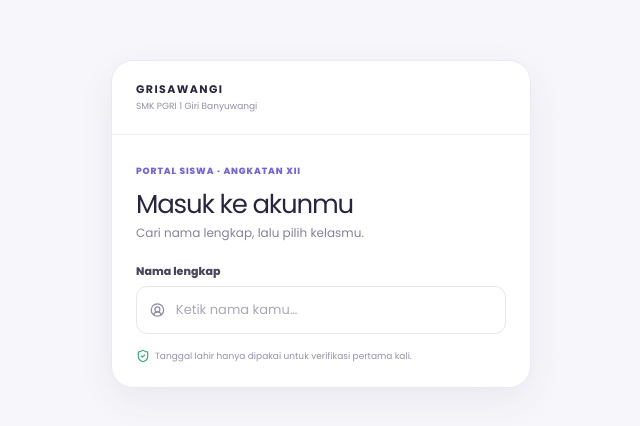
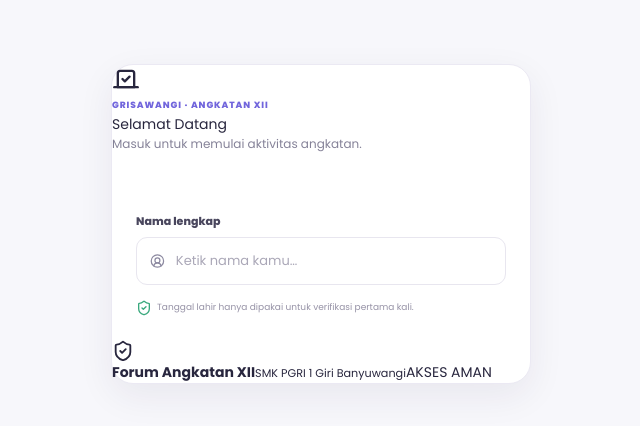
Before and after one commit to ItzMeFah/grisawangi-xii-portal, a Next.js app: page / in a window 1280 px wide. Shown: the part 176-602 px from the top of the page, without its empty margins (319-959 px from the left). Built offline with nearby package versions, Linux system fonts and the light colour scheme.

Commit message:
Restyle student login welcome screen

```diff
--- a/app/portal.tsx
+++ b/app/portal.tsx
@@ -236,10 +236,13 @@ function Login({ onSubmit }: { onSubmit: (s: AuthStudent) => void }) {
     } finally { setBusy(false); }
   };
   return <main className="auth-screen"><section className="auth-card">
-    <div className="auth-brand"><span><b>GRISAWANGI</b><small>SMK PGRI 1 Giri Banyuwangi</small></span></div>
+    <header className="auth-welcome">
+      <span className="auth-app-icon"><Vote size={28}/></span>
+      <span className="auth-kicker">GRISAWANGI · ANGKATAN XII</span>
+      <h1>Selamat Datang</h1>
+      <p className="auth-subtitle">{!selected?"Masuk untuk memulai aktivitas angkatan.":verified?"Identitas terverifikasi. Buat password untuk akunmu.":accounts[selected.id]?"Masukkan password akunmu untuk melanjutkan.":"Pilih tanggal lahir untuk verifikasi pertama kali."}</p>
+    </header>
     <div className="auth-content">
-      <span className="auth-kicker">PORTAL SISWA · ANGKATAN XII</span>
-      <h1>Masuk ke akunmu</h1><p className="auth-subtitle">{!selected?"Cari nama lengkap, lalu pilih kelasmu.":verified?"Identitas cocok. Buat password untuk akunmu.":accounts[selected.id]?"Masukkan password akunmu untuk melanjutkan.":"Pertama kali masuk? Verifikasi tanggal lahir, lalu buat password."}</p>
       <div className="auth-field"><label htmlFor="student-search">Nama lengkap</label><div className="auth-input-wrap"><CircleUserRound size={18}/><input id="student-search" autoComplete="off" value={query} onChange={e => { setQuery(e.target.value); setSelected(null); setVerified(null); setMessage(""); }} placeholder="Ketik nama kamu…"/><button type="button" className="auth-clear" aria-label="Hapus nama" onClick={()=>{setQuery("");setSelected(null);setVerified(null);}}>{selected&&<X size={16}/>}</button></div>
       {matches.length>0&&<div className="auth-results">{matches.map(s=><button type="button" key={s.id} onClick={()=>choose(s)} className="auth-result"><span className="result-avatar">{s.nama.trim().slice(0,1)}</span><span><b>{s.nama}</b><small>{s.kelas} · NISN •••• {s.nisnAkhir}</small></span><ChevronRight size={17}/></button>)}</div>}
       </div>
@@ -248,8 +251,9 @@ function Login({ onSubmit }: { onSubmit: (s: AuthStudent) => void }) {
       {selected&&!verified&&!accounts[selected.id]&&<><div className="auth-field"><label>Tanggal lahir <span>untuk verifikasi pertama kali · tahun tidak perlu</span></label><div className="auth-birth-row"><div className="auth-input-wrap"><CalendarDays size={17}/><select aria-label="Bulan lahir" value={birthMonth} onChange={e=>{setBirthMonth(e.target.value);setBirthDay("");}}><option value="">Bulan</option>{["Januari","Februari","Maret","April","Mei","Juni","Juli","Agustus","September","Oktober","November","Desember"].map((month,i)=><option key={month} value={String(i+1)}>{month}</option>)}</select></div><div className="auth-input-wrap"><span className="birth-day-icon">#</span><select aria-label="Tanggal lahir" value={birthDay} onChange={e=>setBirthDay(e.target.value)} disabled={!birthMonth}><option value="">Tanggal</option>{Array.from({length:birthMonth?new Date(2000,Number(birthMonth),0).getDate():0},(_,i)=>String(i+1)).map(day=><option key={day} value={day}>{day}</option>)}</select></div></div></div><button className="auth-submit" type="button" disabled={busy} onClick={verifyDob}>{busy?"Memverifikasi…":"Verifikasi identitas"}<ArrowRight size={18}/></button></>}
       {verified&&<div className="auth-password-step"><div className="auth-verified"><Check size={16}/><span>Identitas terverifikasi</span><small>{verified.nama} · {verified.kelas}<br/>NISN: {verified.nisn}</small></div><label className="auth-field"><span>Password baru</span><div className="auth-input-wrap"><ShieldCheck size={18}/><input type="password" autoComplete="new-password" value={password} onChange={e=>setPassword(e.target.value)} placeholder="Minimal 8 karakter"/></div></label><label className="auth-field"><span>Konfirmasi password</span><div className="auth-input-wrap"><ShieldCheck size={18}/><input type="password" autoComplete="new-password" value={confirm} onChange={e=>setConfirm(e.target.value)} placeholder="Ulangi password"/></div></label><button className="auth-submit" type="button" onClick={activate}>Simpan & masuk <ArrowRight size={18}/></button><small className="auth-local-note">Akun password tersimpan di perangkat ini.</small></div>}
       {message&&<div className={`auth-message ${verified?"success":""}`} role="status">{message}</div>}
-      <p className="auth-privacy"><ShieldCheck size={14}/> Tanggal lahir hanya dipakai untuk verifikasi pertama kali.</p>
+      <p className="auth-privacy"><ShieldCheck size={16}/> Tanggal lahir hanya dipakai untuk verifikasi pertama kali.</p>
     </div>
+    <footer className="auth-install-bar"><span className="auth-install-icon"><ShieldCheck size={22}/></span><span><b>Forum Angkatan XII</b><small>SMK PGRI 1 Giri Banyuwangi</small></span><span className="auth-secure-chip">AKSES AMAN</span></footer>
   </section></main>;
 }
 
```
